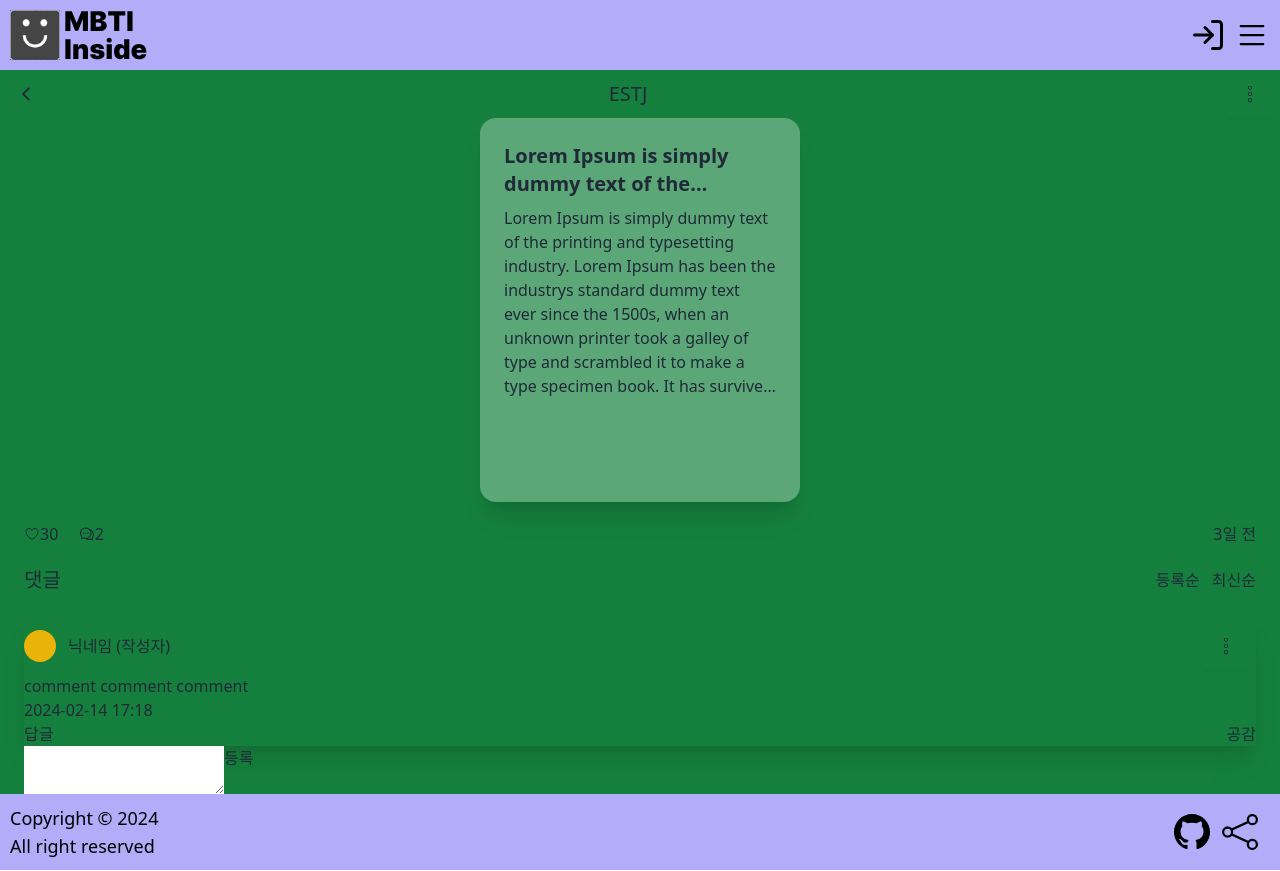
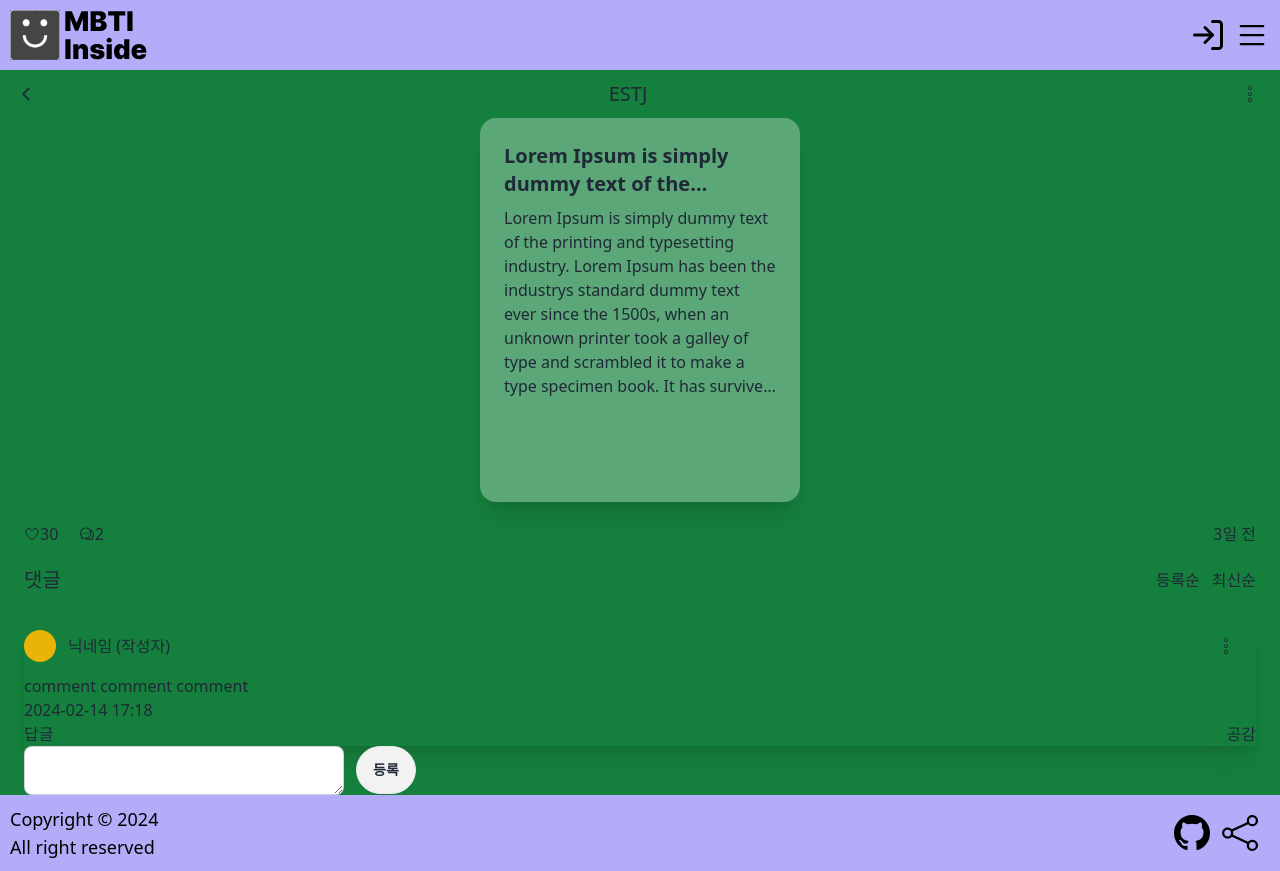
Before and after one commit to MBTI-Inside/server, a React (Vite) app in the folder frontend/: page /memo-view/1 in a window 1280 px wide. Built offline with nearby package versions, Linux system fonts and the light colour scheme.

Commit message:
feat: 댓글 작성 영역 rebi13/MBTI-Inside#49

```diff
--- a/frontend/src/components/pages/Memo/Comment/CommentPost/index.tsx
+++ b/frontend/src/components/pages/Memo/Comment/CommentPost/index.tsx
@@ -1,8 +1,10 @@
+import Button from '@/components/common/Button';
+
 const CommentPost = () => {
   return (
     <div className="flex">
-      <textarea />
-      <div>등록</div>
+      <textarea className="textarea textarea-bordered textarea-xs w-full max-w-xs" />
+      <Button classProp={'ml-3'}>등록</Button>
     </div>
   );
 };
```
